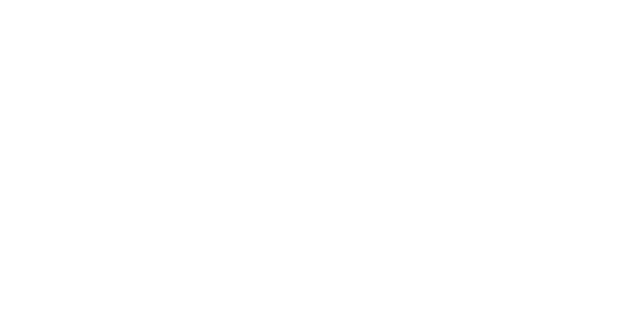
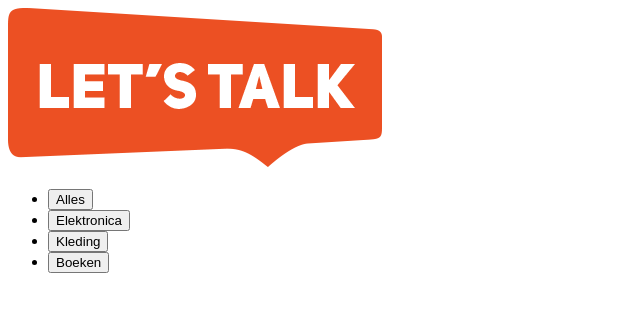
Before and after one commit to Cinzya/lets-talk-assessment, a plain HTML site: page index.html in a window 1280 px wide. Shown: the whole page, without its empty margins (0-640 px from the left). Drawn offline with Linux system fonts and the light colour scheme.

Commit message:
feat: add basic html structure

```diff
--- a/index.html
+++ b/index.html
@@ -5,5 +5,28 @@
     <title>Document</title>
     <script src="./script.js"></script>
   </head>
-  <body></body>
+  <body>
+    <header>
+      <h1>
+        <img src="./assets/lt-logo.png" alt="" />
+      </h1>
+    </header>
+    <main>
+      <nav>
+        <ul>
+          <li><button name="" id="All">Alles</button></li>
+          <li><button name="" id="Elektronica">Elektronica</button></li>
+          <li><button name="" id="Kleding">Kleding</button></li>
+          <li><button name="" id="Boeken">Boeken</button></li>
+        </ul>
+      </nav>
+      <section id="products">
+        <!-- <article class="product">
+          <img src="./assets/lt-logo.png" alt="" />
+          <h2>Product</h2>
+          <span>€ 0,00</span>
+        </article> -->
+      </section>
+    </main>
+  </body>
 </html>
```
Also changed, not shown: assets/lt-logo.png (added).
